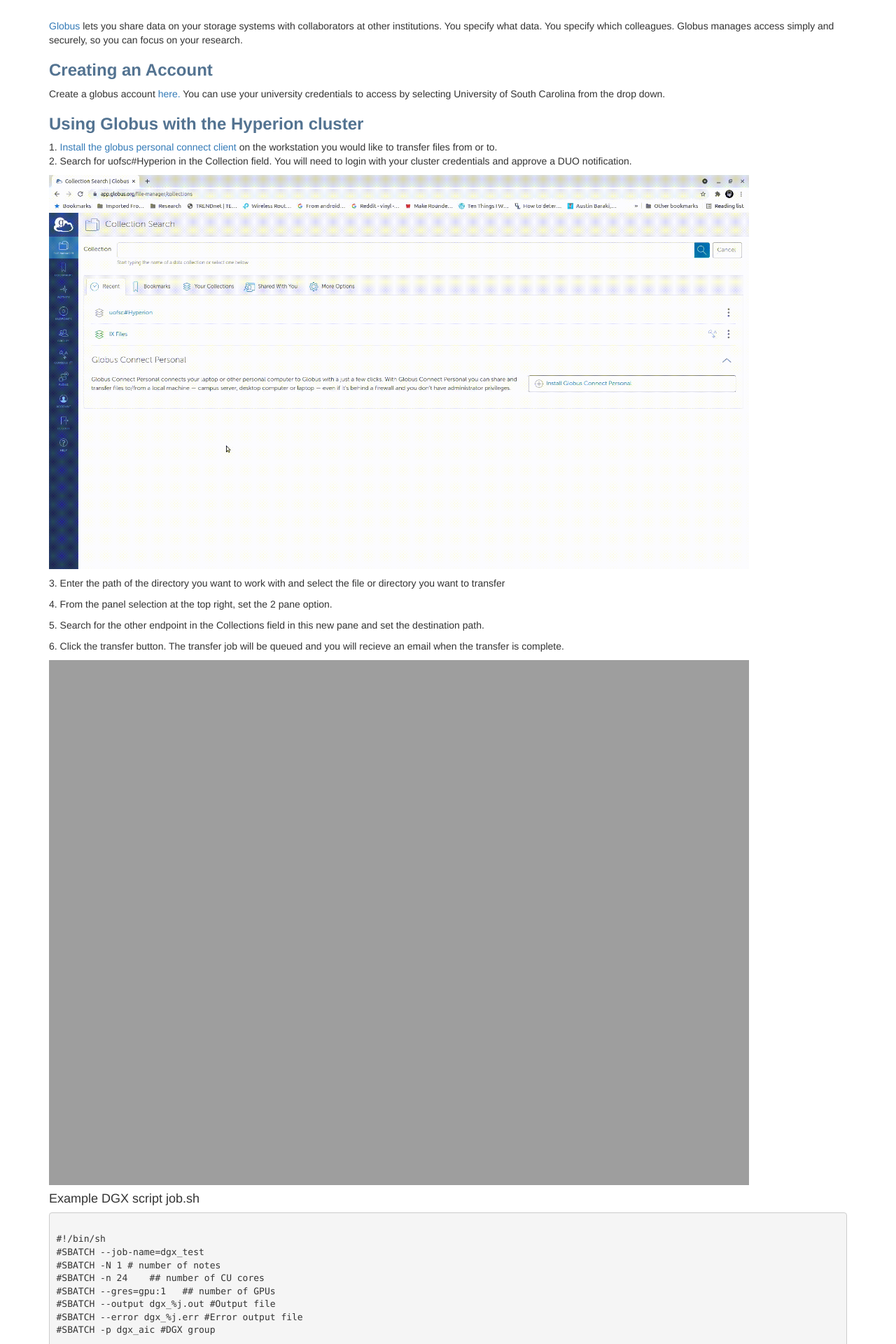
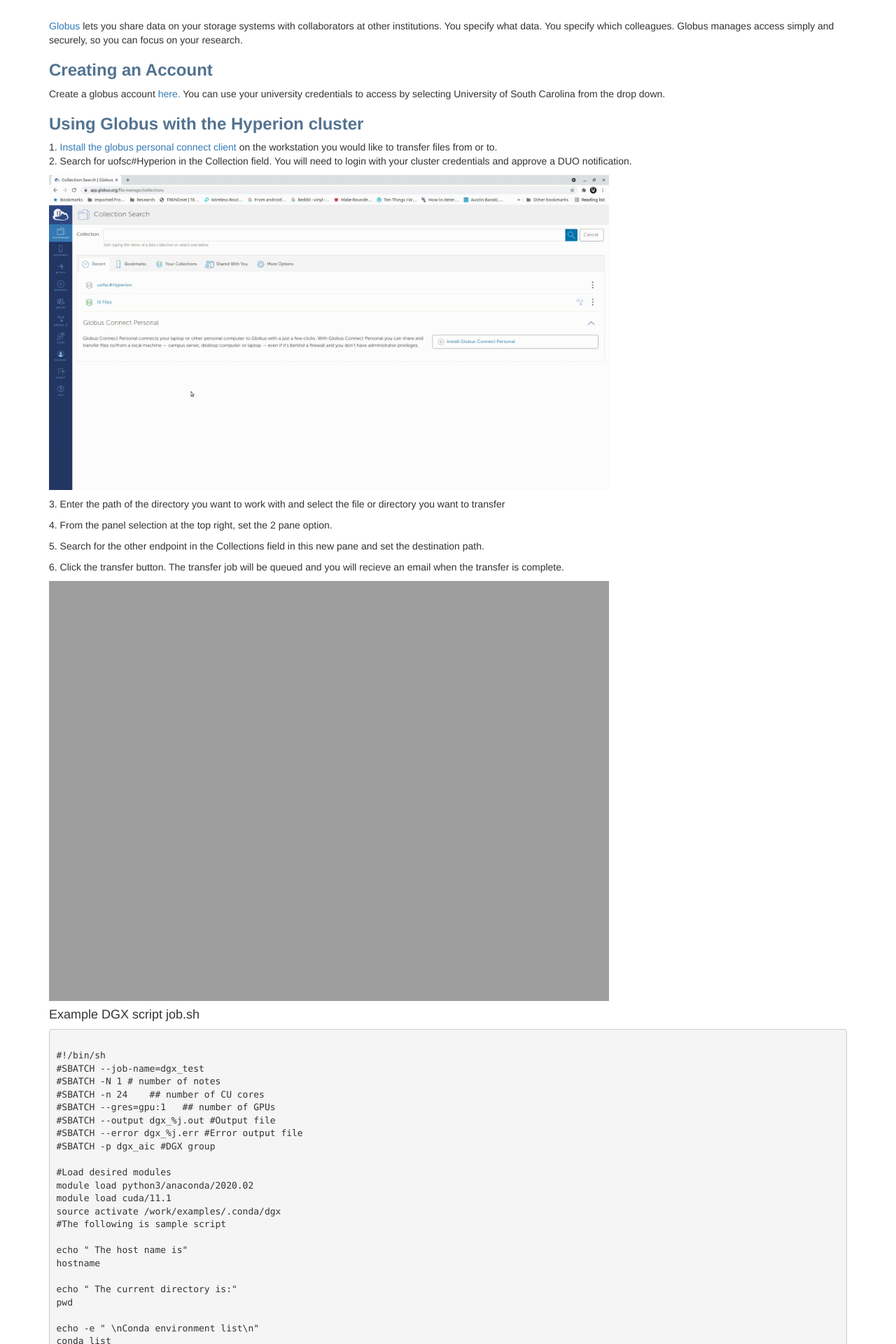
Before and after one commit to uofsc-rc/uofsc-rc.github.io, a Jekyll site: the page built from tutorials/globus.html, in a window 1280 px wide. Shown: the part 435-2355 px from the top of the page at 70% size. Built offline with Jekyll 4.4.1, drawn with Linux system fonts in a browser that asks for light colours.

Commit message:
Update main.css

```diff
--- a/css/main.css
+++ b/css/main.css
@@ -38,6 +38,6 @@
 }
 
 img.animated-gif{
-  width: 1000px;
+  width: 800px;
   height: auto;
 }
```
